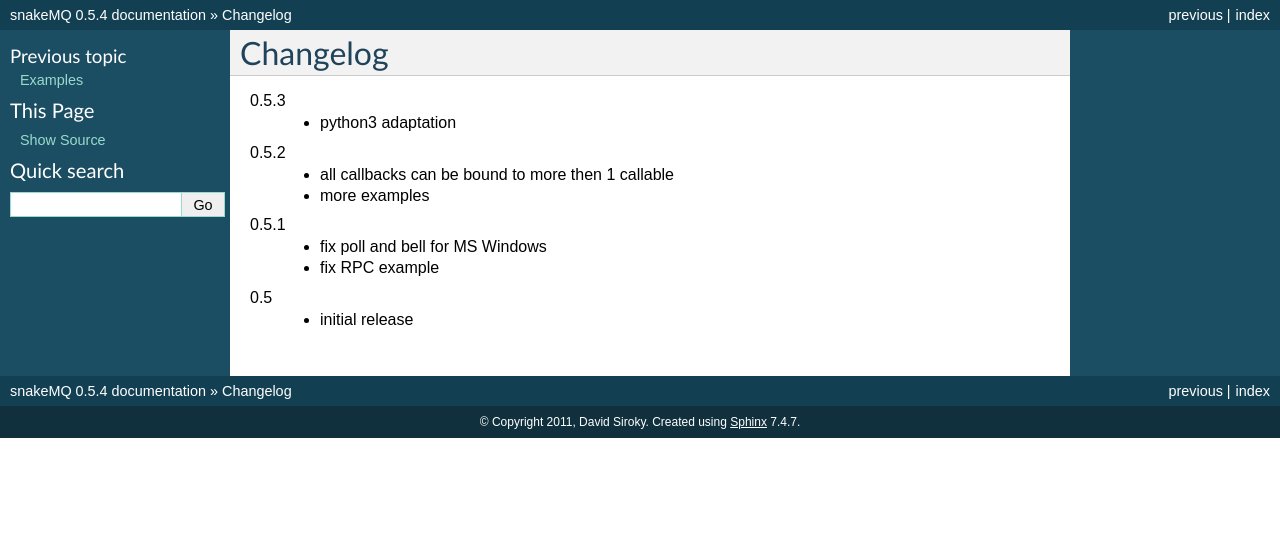
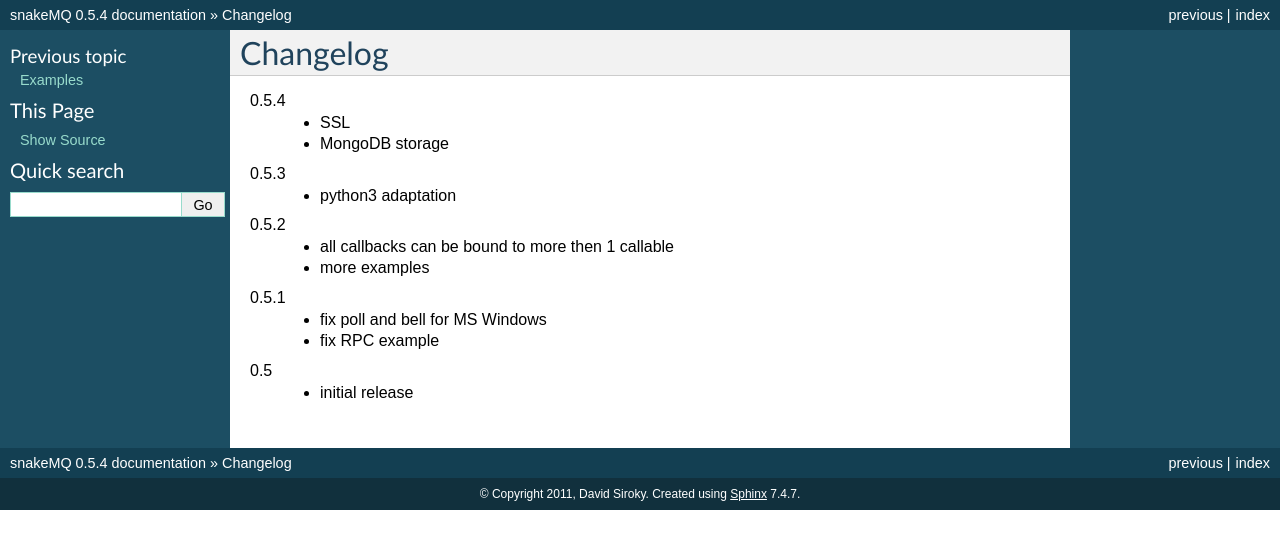
Before and after one commit to dsiroky/snakemq, a Sphinx documentation site: the page built from doc/sphinx/source/changelog.rst, in a window 1280 px wide. Shown: the top 549 px of the page. Built offline with Sphinx 7.4.7, drawn with Linux system fonts in a browser that asks for light colours.

Commit message:
- changelog and readme update

```diff
--- a/README.txt
+++ b/README.txt
@@ -3,10 +3,12 @@
 
 Features
 ========
+  * pure Python
   * cross-platform - tested under Linux and MS Windows
   * symmetrical - single TCP connection for duplex communication
   * asynchronous - poll()
   * automatic reconnect
+  * SSL
   * reliable delivery - configurable message role and delivery timeout
   * persistent/transient queues
   * multiple storage options - SQLite, MongoDB, ...
--- a/doc/sphinx/source/changelog.rst
+++ b/doc/sphinx/source/changelog.rst
@@ -1,5 +1,9 @@
 Changelog
 =========
+0.5.4
+  * SSL
+  * MongoDB storage
+
 0.5.3
   * python3 adaptation
 
```
